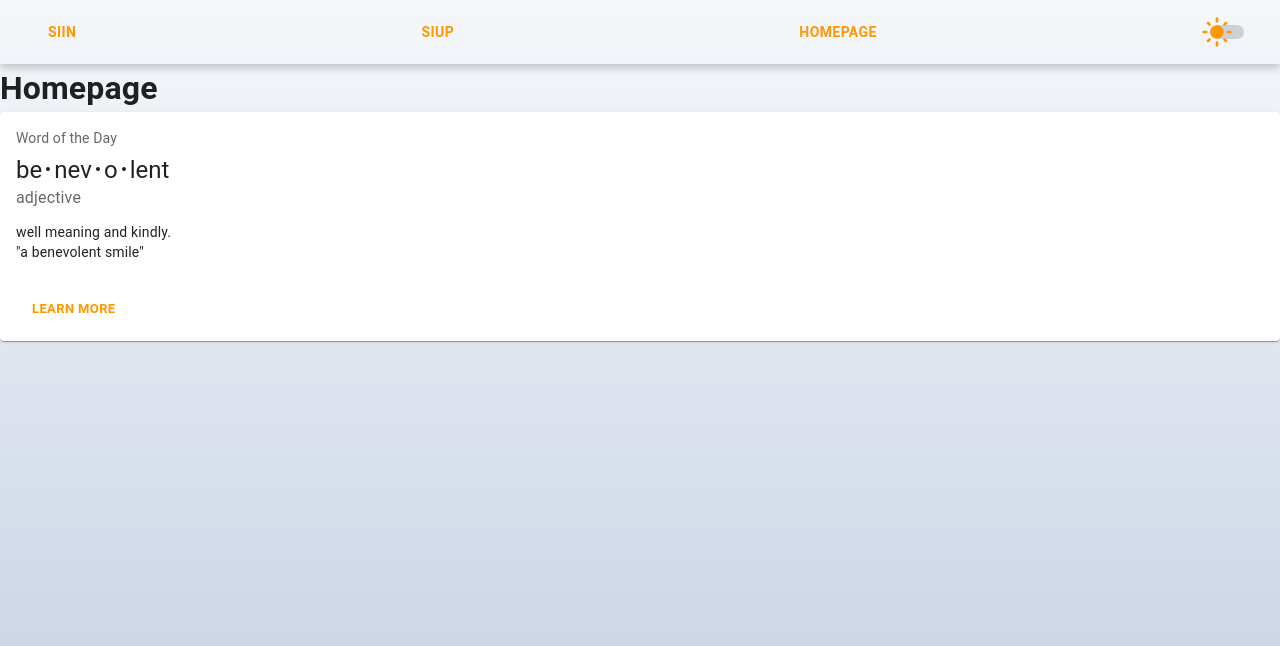
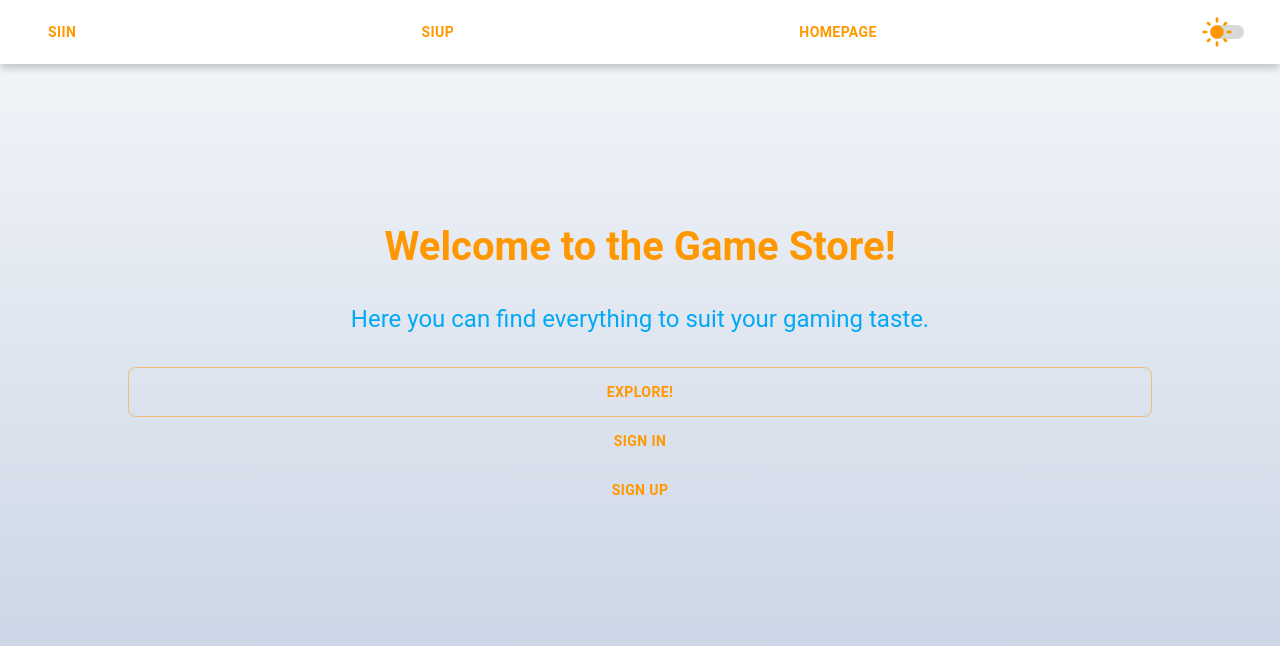
Before and after one commit to ZilionBits/game-store, a React (Vite) app in the folder GameStore-UI/: page / in a window 1280 px wide. Shown: the top 646 px of the page. Built offline with nearby package versions, Linux system fonts and the light colour scheme.

Commit message:
basic signin/up forms, homepage

```diff
--- a/GameStore-UI/src/components/homepage/Homepage.jsx
+++ b/GameStore-UI/src/components/homepage/Homepage.jsx
@@ -1,43 +1,37 @@
-import Box from '@mui/material/Box';
-import Card from '@mui/material/Card';
-import CardActions from '@mui/material/CardActions';
-import CardContent from '@mui/material/CardContent';
-import Button from '@mui/material/Button';
-import Typography from '@mui/material/Typography';
-
-const bull = (
-    <Box
-      component="span"
-      sx={{ display: 'inline-block', mx: '2px', transform: 'scale(0.8)' }}
-    >
-      •
-    </Box>
-  );
+import { Stack, Typography, Button } from '@mui/material';
 
 export const Homepage = () => {
-
   return (
-    <>
-      <h1>Homepage</h1>
-      <Card sx={{ minWidth: 275 }}>
-        <CardContent>
-          <Typography gutterBottom sx={{ color: 'text.secondary', fontSize: 14 }}>
-            Word of the Day
-          </Typography>
-          <Typography variant="h5" component="div">
-            be{bull}nev{bull}o{bull}lent
-          </Typography>
-          <Typography sx={{ color: 'text.secondary', mb: 1.5 }}>adjective</Typography>
-          <Typography variant="body2">
-            well meaning and kindly.
-            <br />
-            {'"a benevolent smile"'}
-          </Typography>
-        </CardContent>
-        <CardActions>
-          <Button size="small">Learn More</Button>
-        </CardActions>
-      </Card>
-    </>
+    <Stack sx={{width:'80%', margin:'auto'}}>
+      <Typography
+        variant="h3"
+        component="h1"
+        sx={{
+          fontWeight: 'bold',
+          color: 'primary.main',
+          textAlign: 'center',
+          marginTop: '10rem',
+          fontSize: '2.5rem',
+        }}
+      >
+        Welcome to the Game Store!
+        <br />
+      </Typography>
+      <Typography
+        variant="h5"
+        sx={{
+          color: 'secondary.main',
+          textAlign: 'center',
+          fontWeight: 'normal',
+          marginTop: '2rem',
+          marginBottom: '2rem',
+        }}
+      >
+        Here you can find everything to suit your gaming taste.
+      </Typography>
+      <Button variant='outlined'>Explore!</Button>
+      <Button>Sign In</Button>
+      <Button>Sign Up</Button>
+    </Stack>
   );
 };
--- a/GameStore-UI/src/components/navigation-bar/NavigationBar.jsx
+++ b/GameStore-UI/src/components/navigation-bar/NavigationBar.jsx
@@ -3,11 +3,9 @@ import { Link, Outlet } from 'react-router';
 import DayNightSwitch from '../day-night-switch/DayNightSwitch';
 
 export const NavigationBar = () => {
-
-
   return (
     <>
-      <AppBar elevation={0} position="sticky" sx={{top:'0px'}}>
+      <AppBar position="sticky">
         <Toolbar>
           <Button component={Link} to="/signin">
             SiIn
@@ -18,7 +16,7 @@ export const NavigationBar = () => {
           <Button component={Link} to="/">
             Homepage
           </Button>
-          <DayNightSwitch/>
+          <DayNightSwitch />
         </Toolbar>
       </AppBar>
       <Outlet />
--- a/GameStore-UI/src/components/sign-up/SignUp.jsx
+++ b/GameStore-UI/src/components/sign-up/SignUp.jsx
@@ -1,8 +1,127 @@
+import { Typography, InputLabel, Input, Button, Divider, FormHelperText, FormControl } from '@mui/material';
+import { Link } from 'react-router';
+import { SignCard } from '../sign-card/SignCard';
+import { useState } from 'react';
+
 export const SignUp = () => {
+  const [signUpForm, setSignUpForm] = useState({
+    username: '',
+    email: '',
+    password: '',
+  });
+  const [signUpFormError, setSignUpFormError] = useState({
+    username: false,
+    usernameErrorMessage: ' ',
+    email: false,
+    emailErrorMessage: ' ',
+    password: false,
+    passwordErrorMessage: ' ',
+  });
 
-    return (
-        <>
-        <h1>Sign Up</h1>
-        </>
-    )
-}
+  const inputValidation = (key, value) => {
+    let isValid = false;
+
+    if (key === 'username') {
+      isValid = value.length >= 3;
+      if (isValid) {
+        setSignUpFormError((error) => ({ ...error, usernameErrorMessage: ' ' }));
+      }
+    }
+    if (key === 'email') {
+      const emailRegex = /^[^\s@]+@[^\s@]+\.[^\s@]+$/;
+      isValid = emailRegex.test(value);
+      if (isValid) {
+        setSignUpFormError((error) => ({ ...error, emailErrorMessage: ' ' }));
+      }
+    }
+    if (key === 'password') {
+      isValid = value.length >= 6;
+      if (isValid) {
+        setSignUpFormError((error) => ({ ...error, passwordErrorMessage: ' ' }));
+      }
+    }
+    return isValid;
+  };
+
+  const handleChange = (e) => {
+    const key = e.target.name;
+    const value = e.target.value;
+    setSignUpForm((form) => ({ ...form, [key]: value }));
+    setSignUpFormError((error) => ({ ...error, [key]: !inputValidation(key, value) }));
+  };
+
+  const handleSubmit = (e) => {
+    e.preventDefault();
+
+    if (signUpForm.username.length < 3 || signUpForm.password.length < 6 || signUpFormError.email || signUpForm.email.length == 0) {
+      if (signUpForm.username.length < 3) {
+        setSignUpFormError((error) => ({ ...error, usernameErrorMessage: 'Username must be at least 3 characters.' }));
+      }
+      if (signUpFormError.email || signUpForm.email.length == 0) {
+        setSignUpFormError((error) => ({ ...error, emailErrorMessage: 'Email must be valid.' }));
+      }
+      if (signUpForm.password.length < 6) {
+        setSignUpFormError((error) => ({ ...error, passwordErrorMessage: 'Password must be at least 6 characters.' }));
+      }
+      return;
+    }
+
+    console.log(signUpForm);
+  };
+
+  return (
+    <SignCard>
+      <Typography variant="h3" color="primary" letterSpacing={10}>
+        SIGN UP
+      </Typography>
+      <form noValidate style={{ display: 'flex', flexDirection: 'column', gap: '1rem', width: '80%' }}>
+        <FormControl>
+          <InputLabel htmlFor="username">Username</InputLabel>
+          <Input
+            id="username"
+            name="username"
+            type="text"
+            value={signUpForm.username}
+            onChange={handleChange}
+            autoFocus
+            autoComplete="off"
+          />
+          <FormHelperText error={signUpFormError.username}>{signUpFormError.usernameErrorMessage}</FormHelperText>
+        </FormControl>
+        <FormControl>
+          <InputLabel htmlFor="email">Email</InputLabel>
+          <Input
+            id="email"
+            name="email"
+            type="email"
+            value={signUpForm.email}
+            onChange={handleChange}
+            autoComplete="off"
+          />
+          <FormHelperText error={signUpFormError.email}>{signUpFormError.emailErrorMessage}</FormHelperText>
+        </FormControl>
+        <FormControl>
+          <InputLabel htmlFor="password">Password</InputLabel>
+          <Input
+            id="password"
+            name="password"
+            type="password"
+            value={signUpForm.password}
+            onChange={handleChange}
+            autoComplete="off"
+          />
+          <FormHelperText error={signUpFormError.password}>{signUpFormError.passwordErrorMessage}</FormHelperText>
+        </FormControl>
+        <Button variant="outlined" onClick={handleSubmit} type="submit">
+          Sign Up
+        </Button>
+      </form>
+      <Divider flexItem variant="middle">
+        or
+      </Divider>
+      <Typography>
+        Already have an account? <Link to={'/signin'}>Sign In</Link>.
+      </Typography>
+    </SignCard>
+  );
+};
--- a/GameStore-UI/src/styles/CustomTheme.jsx
+++ b/GameStore-UI/src/styles/CustomTheme.jsx
@@ -49,10 +49,11 @@ const theme = createTheme({
       },
     },
     MuiAppBar: {
-      styleOverrides: {
+      styleOverrides:{
         root: {
           boxShadow: '0 4px 8px rgba(0, 0, 0, 0.2)',
-          backgroundColor: 'transparent',
+          '--AppBar-background': '#ffffff',
+          '--AppBar-color': '#000000',
         },
       },
     },
@@ -70,21 +71,20 @@ const theme = createTheme({
         },
       }),
     },
-    MuiToolbar:{
-      styleOverrides:{
-        root:{
-          justifyContent:'space-between',
-        }
-      }
-    }
+    MuiToolbar: {
+      styleOverrides: {
+        root: {
+          justifyContent: 'space-between',
+        },
+      },
+    },
   },
 });
-
 
 export const CustomTheme = ({ children }) => {
   return (
     <ThemeProvider theme={theme}>
-      <CssBaseline enableColorScheme/> {children}
+      <CssBaseline enableColorScheme /> {children}
     </ThemeProvider>
   );
 };
```
Also changed, not shown: GameStore-UI/src/images/main-background.jpg (added).
